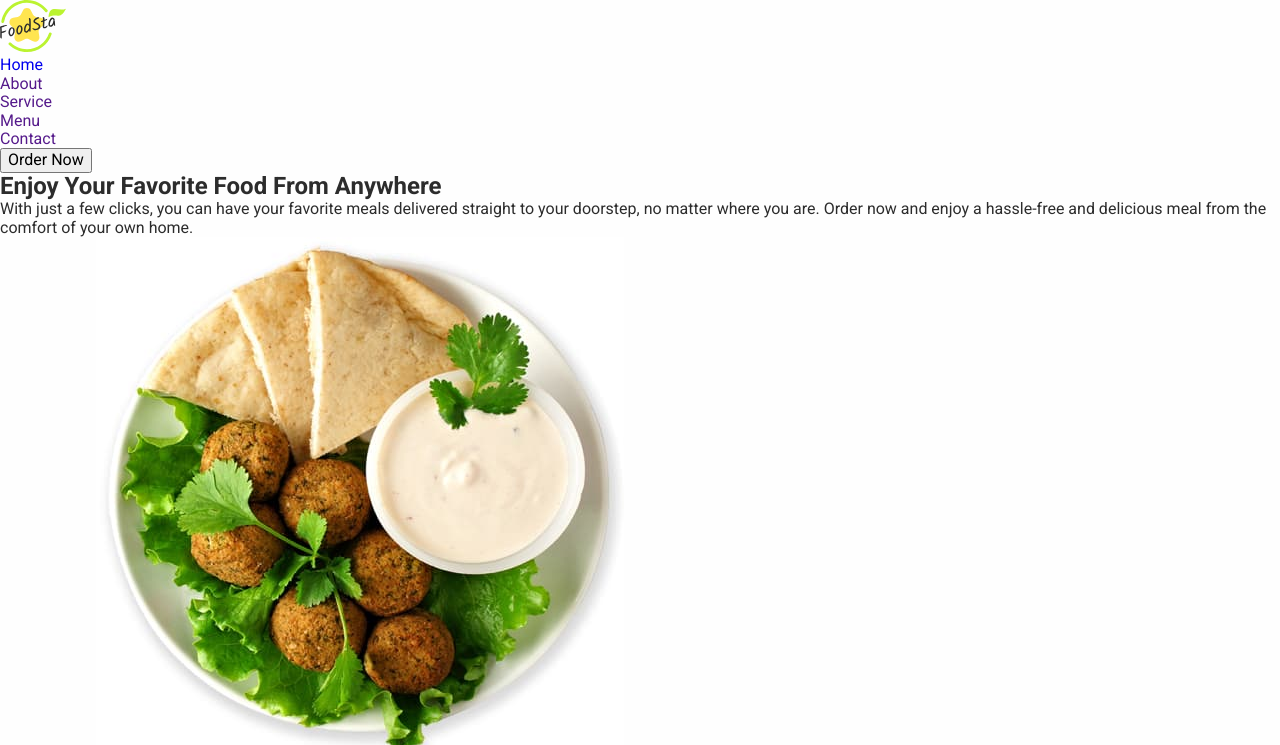
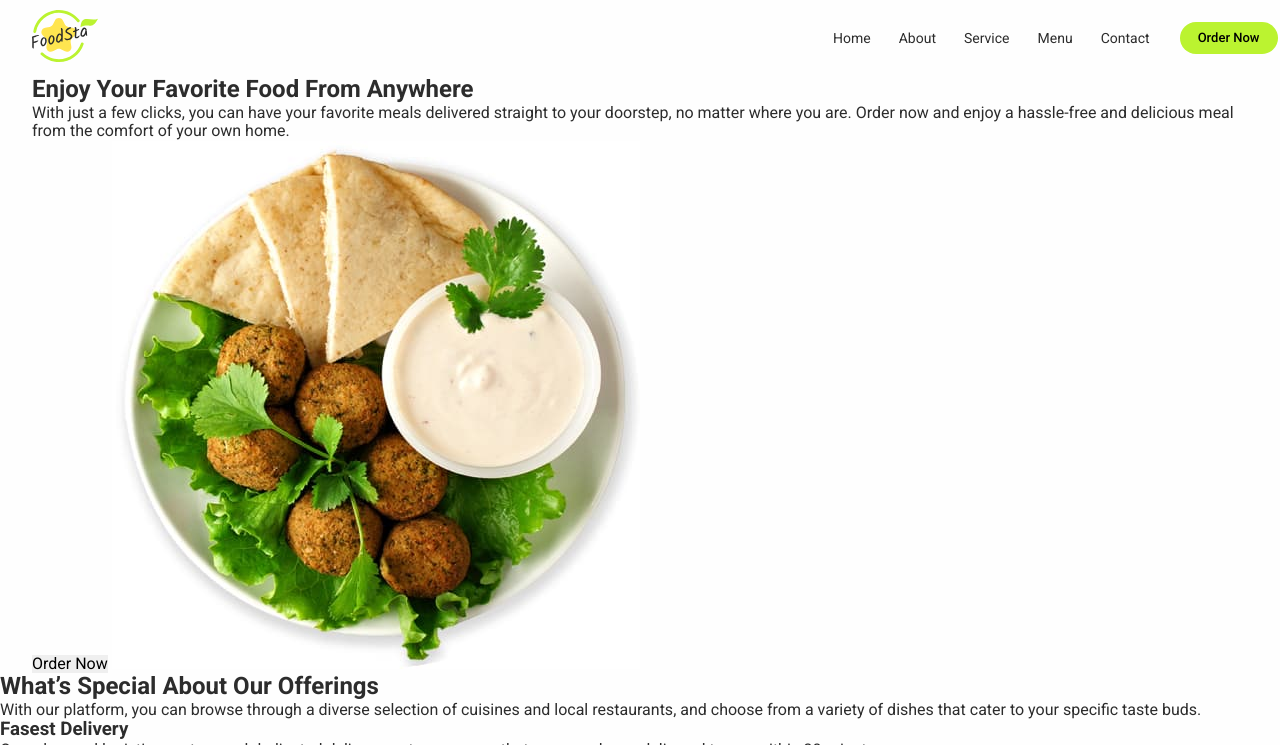
Before and after one commit to subVaDOS/food-blended-116, a plain HTML site: page index.html in a window 1280 px wide. Shown: the top 745 px of the page. Drawn offline with nearby package versions, Linux system fonts and the light colour scheme.

Commit message:
modifided css html new code header nav logo

```diff
--- a/css/styles.css
+++ b/css/styles.css
@@ -5,6 +5,12 @@ body {
   color: #2c2c2c;
   padding: 0;
   margin: 0;
+}
+
+button {
+  cursor: pointer;
+  border: none;
+  padding: 0;
 }
 
 ul {
@@ -15,6 +21,7 @@ ul {
 
 a {
   text-decoration: none;
+  color: currentColor;
 }
 
 h1,
@@ -26,3 +33,60 @@ h6,
 p {
   margin: 0;
 }
+
+/* heder style css */
+.page-heder {
+}
+.container {
+  max-width: 1248px;
+  margin: 0 auto;
+  padding: 0 16px;
+}
+.header-container {
+  display: flex;
+  align-items: center;
+}
+.header-nav {
+  display: flex;
+  align-items: center;
+  flex-grow: 1;
+  margin-right: 30px;
+}
+.header-logo {
+  margin-right: 735px;
+  padding: 10px 0;
+}
+.header-nav-list {
+  display: flex;
+  align-items: center;
+  gap: 28px;
+}
+.heder-nav-item {
+  display: flex;
+  align-items: center;
+}
+.header-nav-link {
+  font-size: 14px;
+  padding: 28px 0;
+  display: block;
+}
+
+.header-nav-link:hover {
+  color: aqua;
+}
+.header-nav-link:focus {
+  color: #2c2c2c;
+}
+
+.btn-mein {
+  min-width: 98px;
+  padding: 6px 18px;
+  border-radius: 30px;
+  font-weight: 500;
+  font-size: 13px;
+  line-height: 1.5;
+  background-color: #bbf330;
+}
+
+.btn-header {
+}
--- a/index.html
+++ b/index.html
@@ -22,7 +22,7 @@
     <header class="page-heder">
       <div class="container header-container">
         <nav class="header-nav">
-          <a href="./index.html">
+          <a class="logo header-logo" href="./index.html">
             <img
               src="./images/logo.svg"
               alt="Logotype"
@@ -30,7 +30,7 @@
               height="52"
             />
           </a>
-          <ul>
+          <ul class="header-nav-list">
             <li class="heder-nav-item">
               <a class="header-nav-link" href="./index.html">Home</a>
             </li>
@@ -53,21 +53,22 @@
     </header>
     <main>
       <section>
-        <h1>Enjoy Your Favorite Food From Anywhere</h1>
-        <p>
+        <div class="container">
+          <h1 class="hero-h1">Enjoy Your Favorite Food From Anywhere</h1>
+          <p class="hero-p">
             With just a few clicks, you can have your favorite meals delivered
             straight to your doorstep, no matter where you are. Order now and
             enjoy a hassle-free and delicious meal from the comfort of your own
             home.
           </p>
           <button type="button">Order Now</button>
-
           <img
             src="./images/foto-food.jpg"
             alt="Foto Food"
             width="528"
             height="528"
           />
+        </div>
       </section>
       <section>
         <h2>What’s Special About Our Offerings</h2>
```
Lines whose indentation alone changed are shown as unchanged.
